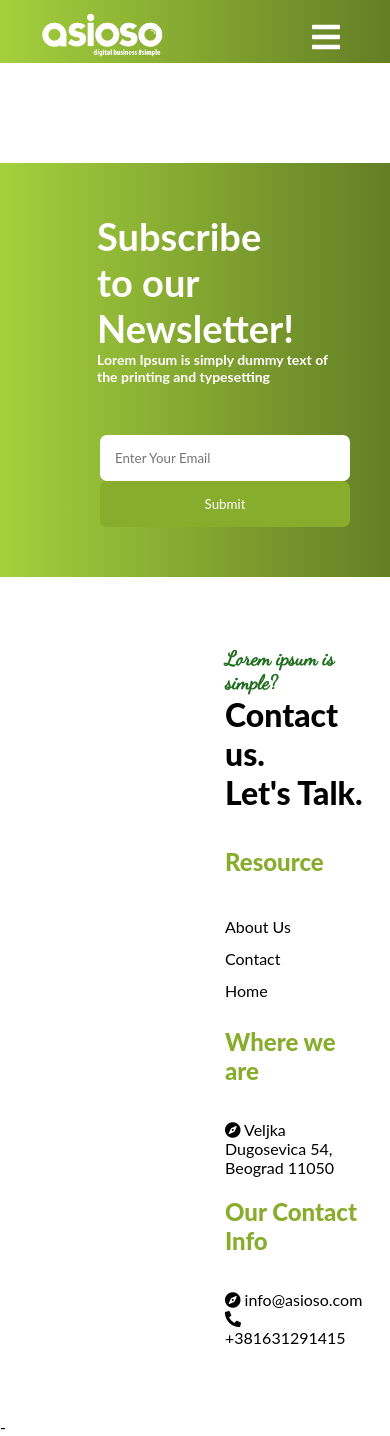
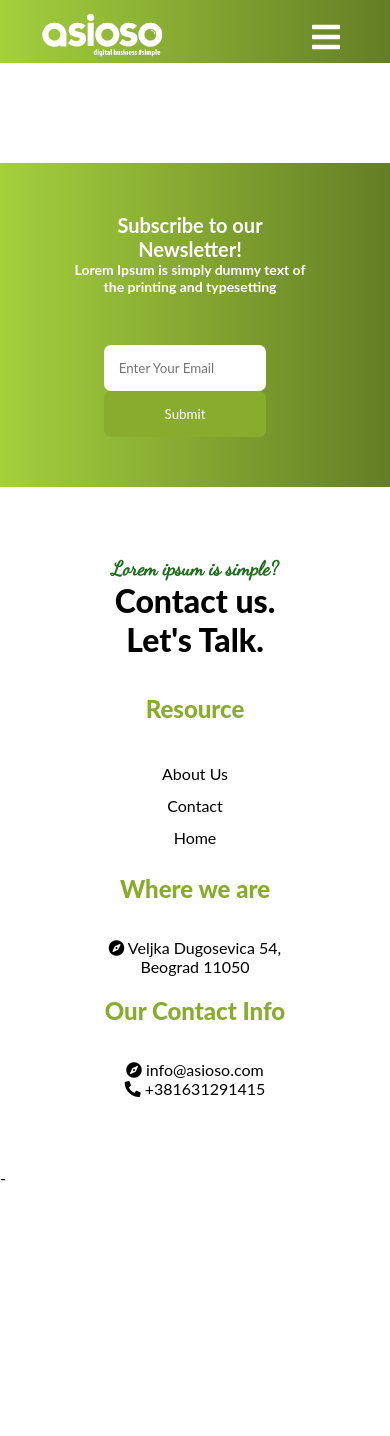
Before and after one commit to petarvlajic/test-app, a React (Create React App) app in the folder client/: page /news/1 in a window 390 px wide. After the commit the page ends 1187 px from the top, so only its background shows below. Built offline with nearby package versions, Linux system fonts and the light colour scheme; no server answers; the HTML template or start-up script is replaced by a standard one.

Commit message:
Responsivnes Fixed

```diff
--- a/client/src/components/FocusCard/FocusCard.scss
+++ b/client/src/components/FocusCard/FocusCard.scss
@@ -51,3 +51,9 @@
     height: 250px;
   }
 }
+
+@media (max-width: 450px) {
+  .card {
+    margin: 10px 0px;
+  }
+}
--- a/client/src/components/landing/Heading/Heading.scss
+++ b/client/src/components/landing/Heading/Heading.scss
@@ -22,3 +22,11 @@
   margin-top: 30px;
   text-align: left !important;
 }
+
+@media (max-width: 450px) {
+  .heading {
+    h2 {
+      font-size: 32px;
+    }
+  }
+}
--- a/client/src/sections/Focus/Focus.scss
+++ b/client/src/sections/Focus/Focus.scss
@@ -20,3 +20,9 @@
     flex-direction: column;
   }
 }
+
+@media (max-width: 450px) {
+  .focus-cards {
+    margin: 0px 20px;
+  }
+}
--- a/client/src/sections/Footer/Footer.scss
+++ b/client/src/sections/Footer/Footer.scss
@@ -2,6 +2,12 @@
   display: grid;
   grid-template-columns: repeat(4, 1fr);
   margin: 70px 0px;
+  .footer-heading,
+  .footer-resource,
+  .footer-text,
+  .footer-info {
+    text-align: center;
+  }
 
   h1 {
     font-weight: 800;
@@ -20,7 +26,7 @@
     }
   }
   .footer-resource {
-    ul {
+    .footer-resource-info {
       margin: 0px;
       padding: 0px;
       list-style-type: none;
@@ -36,6 +42,13 @@
   .footer {
     grid-template-columns: repeat((2, 1fr));
     grid-gap: 20px;
+    .footer-resource {
+      .footer-resource-info {
+        li {
+          text-align: center;
+        }
+      }
+    }
   }
 }
 
@@ -43,10 +56,13 @@
   .footer {
     grid-template-columns: repeat((1, 1fr));
     grid-gap: 20px;
-    align-items: center;
-    margin-left: 200px;
-    .footer > * {
-      text-align: center;
+
+    .footer-resource {
+      .footer-resource-info {
+        li {
+          text-align: center;
+        }
+      }
     }
   }
 }
--- a/client/src/sections/Footer/index.js
+++ b/client/src/sections/Footer/index.js
@@ -14,7 +14,7 @@ const Footer = () => {
       </div>
       <div class="footer-resource">
         <h2 className="footer-heading">Resource</h2>
-        <ul>
+        <ul className="footer-resource-info">
           <li>About Us</li>
           <li>Contact</li>
           <li>Home</li>
--- a/client/src/sections/Form/Form.scss
+++ b/client/src/sections/Form/Form.scss
@@ -4,6 +4,7 @@
   align-items: center;
   justify-content: space-between;
   .form-text {
+    min-width: 250px;
     width: 40%;
     color: white;
     font-weight: bold;
@@ -17,13 +18,14 @@
   .form-input {
     width: 50%;
     margin-right: 20px;
+    min-width: 250px;
+
     input {
       padding: 15px;
       border-radius: 7px;
       border: 0px;
       width: 65%;
       outline: 0;
-      min-width: 250px;
     }
     button {
       padding: 15px 5px;
@@ -53,17 +55,31 @@
   .form {
     .form-text {
       margin-right: 60px;
-      p {
-        min-width: 250px;
-      }
     }
     .form-input {
       button {
         width: 65%;
         margin-top: 30px;
         margin: 0px;
-        min-width: 250px;
       }
     }
   }
 }
+
+@media (max-width: 400px) {
+  .form {
+    .form-text {
+      margin-left: 50px;
+      h1 {
+        text-align: center;
+        font-size: 20px;
+      }
+      p {
+        text-align: center;
+      }
+    }
+    .form-input {
+      text-align: center;
+    }
+  }
+}
--- a/client/src/sections/Hero/Hero.scss
+++ b/client/src/sections/Hero/Hero.scss
@@ -24,6 +24,7 @@
       border-radius: 5px;
       color: white;
       transition: transform 0.2s;
+      min-width: 120px;
       &:hover {
         transform: scale(1.1);
       }
@@ -69,3 +70,15 @@
     text-align: center;
   }
 }
+
+@media (max-width: 500px) {
+  .hero-text {
+    margin-left: 80px;
+    h1 {
+      font-size: 32px;
+    }
+    p {
+      font-size: 16px;
+    }
+  }
+}
--- a/client/src/sections/News/News.scss
+++ b/client/src/sections/News/News.scss
@@ -23,3 +23,11 @@
     }
   }
 }
+
+@media (max-width: 450px) {
+  .news {
+    .news-grid {
+      margin: 70px 0px;
+    }
+  }
+}
--- a/client/src/sections/Pimcore/Pimcore.scss
+++ b/client/src/sections/Pimcore/Pimcore.scss
@@ -47,3 +47,14 @@
     }
   }
 }
+
+@media (max-width: 450px) {
+  .pimcore {
+    .pimcore-picture {
+      margin-left: 20px;
+    }
+    .pimcore-info {
+      padding: 0px 20px;
+    }
+  }
+}
--- a/client/src/sections/SingeNews/SingleNews.scss
+++ b/client/src/sections/SingeNews/SingleNews.scss
@@ -34,8 +34,10 @@ h2 {
   border: 2px grey solid;
   border-radius: 10px;
   margin-top: 50px;
+
   padding: 20px 0px 40px 100px;
   input[type='text'] {
+    margin-right: 20px;
     width: 50%;
     padding: 10px 20px;
     border-radius: 8px;
@@ -47,7 +49,6 @@ h2 {
     width: 10%;
     padding: 10px 20px;
     border-radius: 8px;
-    margin-left: 20px;
     border: 0px;
     background-color: #88ac2c;
     color: white;
@@ -61,3 +62,18 @@ h2 {
     padding: 0px;
   }
 }
+
+@media (max-width: 450px) {
+  .comments {
+    padding: 20px;
+    input {
+      margin: 5px 0px;
+    }
+    input[type='submit'] {
+      width: 100%;
+    }
+    input[type='text'] {
+      width: 100%;
+    }
+  }
+}
```
